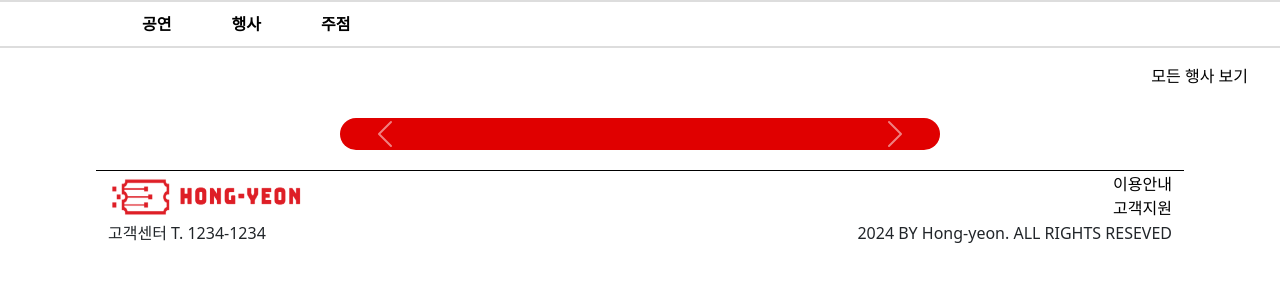
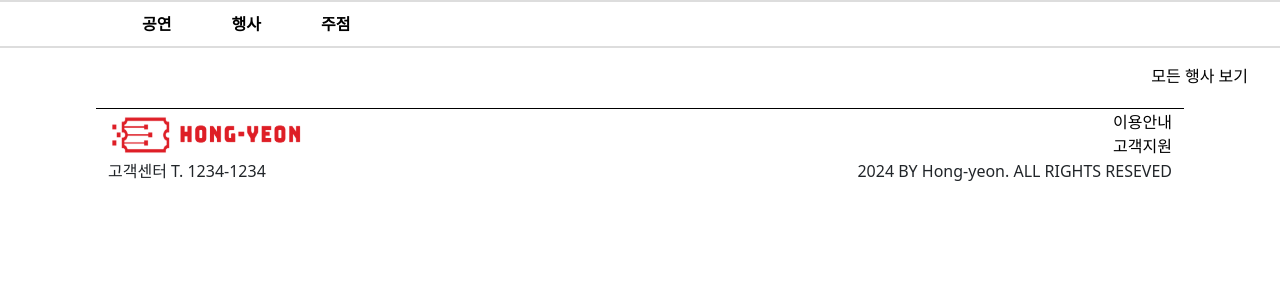
Before and after one commit to Hong-yeonPJ/hong-yeon, a Spring Boot app: page /hongyeon in a window 1280 px wide. Shown: the part 107-407 px from the top of the page. Run offline with Spring Boot 4, Linux system fonts and the light colour scheme; data that the repository does not hold is empty; some of the project's set-up classes (security, data sources, template engines, error pages and the like) are left out, and stand-ins take their place; some libraries are stand-ins or nearby versions.

Commit message:
feat: 오류 해결, 프론트 정리

```diff
--- a/src/main/resources/static/css/home.css
+++ b/src/main/resources/static/css/home.css
@@ -1,3 +1,4 @@
+
 .carousel {
     max-width: 600px; /* 캐러셀 최대 너비 설정 */
     margin: auto; /* 수평 중앙 정렬 */
@@ -6,7 +7,7 @@
     padding: 1rem; /* 패딩 */
     margin-top: 30px; /* 위쪽 여백 */
     margin-bottom: 10px; /* 아래쪽 여백 */
-    background-color: #e00000;
+    /*background-color: #e00000;*/
 }
 .carousel-item {
     display: flex; /* Flexbox 사용 */
@@ -14,7 +15,7 @@
     align-items: center; /* 수직 중앙 정렬 */
 }
 
-.carousel img {
+.carousel-img {
     width: 100%; /* 이미지 너비를 100%로 설정 */
     height: auto; /* 비율에 맞게 높이 자동 조정 */
 }
--- a/src/main/resources/templates/global/layouts/layout.html
+++ b/src/main/resources/templates/global/layouts/layout.html
@@ -7,7 +7,7 @@
     <!-- Bootstrap CSS -->
     <link rel="stylesheet" type="text/css" th:href="@{/bootstrap.min.css}">
     <!-- sbb CSS -->
-    <link href="https://cdn.jsdelivr.net/npm/daisyui@4.12.14/dist/full.min.css" rel="stylesheet" type="text/css" />
+    <link href="https://cdn.jsdelivr.net/npm/daisyui@4.12.14/dist/full.min.css" rel="stylesheet"/>
     <script src="https://cdn.tailwindcss.com"></script>
 
     <title>Hong-yeon</title>
--- a/src/main/resources/templates/home/home.html
+++ b/src/main/resources/templates/home/home.html
@@ -5,22 +5,26 @@
     <div class="text-end"> <!-- 오른쪽 정렬을 위한 클래스 -->
         <a href="/event/list" class="go-event-list">모든 행사 보기</a>
     </div>
-
-    <div class="carousel carousel-center bg-neutral rounded-box max-w-md space-x-4">
-        <div class="carousel-item" th:each="event : ${eventList}">
-            <a th:href="@{/event/detail/{id}(id=${event.eventId})}">
-                <img th:src="@{${event.header.path}}" alt="헤더 이미지" class="img-fluid">
-            </a>
+<!--
+    <div id="carousel" class="carousel slide carousel-center bg-neutral rounded-box max-w-md space-x-4" data-bs-ride="carousel">
+        <div class="carousel-inner">
+            <div class="carousel-item active" th:each="event, iterStat : ${eventList}" th:class="${iterStat.index == 0} ? 'active' : ''">
+                <a th:href="@{/event/detail/{id}(id=${event.eventId})}">
+                    <img th:src="@{${event.header.path}}" alt="헤더 이미지" class="img-fluid d-block w-100">
+                </a>
+            </div>
         </div>
-        <a class="carousel-control-prev" href="#carouselExample" role="button" data-slide="prev">
+        <a class="carousel-control-prev" href="#carousel" role="button" data-bs-slide="prev">
             <span class="carousel-control-prev-icon" aria-hidden="true"></span>
-            <span class="sr-only">Previous</span>
+            <span class="visually-hidden">Previous</span>
         </a>
-        <a class="carousel-control-next" href="#carouselExample" role="button" data-slide="next">
+        <a class="carousel-control-next" href="#carousel" role="button" data-bs-slide="next">
             <span class="carousel-control-next-icon" aria-hidden="true"></span>
-            <span class="sr-only">Next</span>
+            <span class="visually-hidden">Next</span>
         </a>
     </div>
+-->
+
 </div>
 
 </html>
```
Also changed, not shown: src/main/resources/static/uploadImages/0a73992b-16f5-4fa2-a97d-2252a30614fb_KakaoTalk_20241125_125336284_01.png (added), src/main/resources/static/uploadImages/4183e858-e81f-4c23-814a-f4cec12b7b17_KakaoTalk_20241127_174252720_03.png (added), src/main/resources/static/uploadImages/59b8b36d-9f14-4b9a-a642-901ea3d96b7c_KakaoTalk_20241125_125336284.png (added), src/main/resources/static/uploadImages/60b941c2-ab4c-4131-9f87-80d78cbfc1ce_KakaoTalk_20241127_174252720_02.png (added), src/main/resources/static/uploadImages/6d27e729-4889-45f6-b309-37a942c9dd94_KakaoTalk_20241125_125336284_03.png (added), src/main/resources/static/uploadImages/725da561-09ba-4a62-81f2-d05698741a0d_KakaoTalk_20241125_125336284_05.png (added), src/main/resources/static/uploadImages/815f0607-370d-44f5-a745-1fac2a30480a_KakaoTalk_20241125_125336284_04.png (added), src/main/resources/static/uploadImages/89435df4-a89f-4545-9742-4258bc8123e0_KakaoTalk_20241125_125336284_02.png (added).
